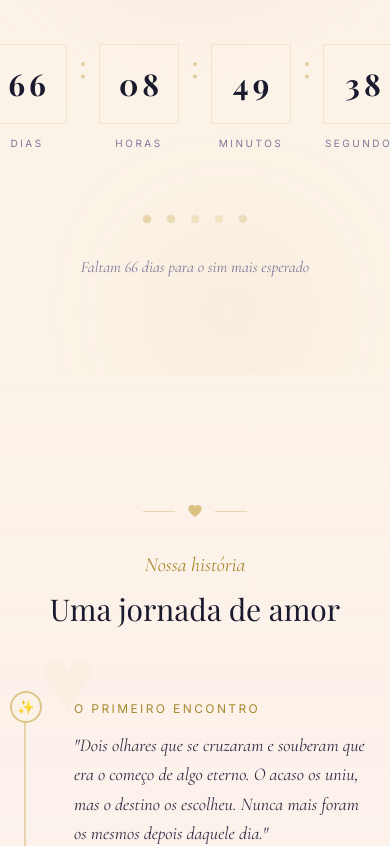
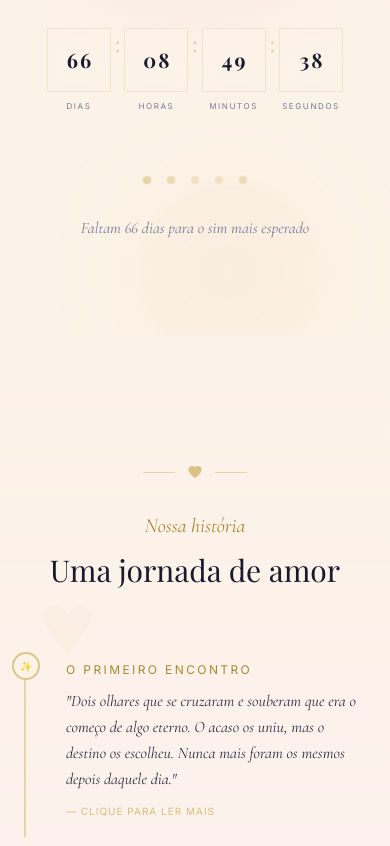
Before and after one commit to josephclan22-eng/-convite-casamento, a React (Vite) app: page / in a window 390 px wide. Shown: the part 1060-1906 px from the top of the page. Built offline with nearby package versions, Linux system fonts and the light colour scheme; no server answers; the HTML template or start-up script is replaced by a standard one; a web font is replaced by a local one.

Commit message:
Responsividade: ajustes countdown, story, details, giftlist para mobile

```diff
--- a/src/components/Countdown.tsx
+++ b/src/components/Countdown.tsx
@@ -6,12 +6,12 @@ function CountdownBlock({ value, label }: { value: number; label: string }) {
 
   return (
     <div className="flex flex-col items-center group">
-      <div className="relative w-20 h-20 md:w-28 md:h-28 flex items-center justify-center border border-gold/20 bg-cream/70 backdrop-blur-sm transition-all duration-500 group-hover:border-gold/50 group-hover:shadow-lg group-hover:shadow-gold/5">
-        <div className="flex gap-1 md:gap-1.5">
+      <div className="relative w-16 h-16 sm:w-20 sm:h-20 md:w-28 md:h-28 flex items-center justify-center border border-gold/20 bg-cream/70 backdrop-blur-sm transition-all duration-500 group-hover:border-gold/50 group-hover:shadow-lg group-hover:shadow-gold/5">
+        <div className="flex gap-0.5 sm:gap-1 md:gap-1.5">
           {digits.map((d, i) => (
             <span
               key={`${d}-${i}`}
-              className="font-serif text-3xl md:text-5xl font-bold text-ink tabular-nums countdown-digit"
+              className="font-serif text-xl sm:text-3xl md:text-5xl font-bold text-ink tabular-nums countdown-digit"
               style={{
                 animation: value !== 0 ? `countdown-tick 0.3s ease-out ${i * 0.05}s` : undefined,
               }}
@@ -21,7 +21,7 @@ function CountdownBlock({ value, label }: { value: number; label: string }) {
           ))}
         </div>
       </div>
-      <span className="font-sans text-[10px] md:text-xs text-muted tracking-[0.25em] uppercase mt-3">
+      <span className="font-sans text-[8px] sm:text-[10px] md:text-xs text-muted tracking-[0.2em] sm:tracking-[0.25em] uppercase mt-2 sm:mt-3">
         {label}
       </span>
     </div>
@@ -56,13 +56,13 @@ export default function Countdown() {
           Para o grande dia
         </h2>
 
-        <div className="mt-12 flex justify-center gap-3 md:gap-6">
+        <div className="mt-8 sm:mt-12 flex justify-center gap-1 sm:gap-3 md:gap-6">
           <CountdownBlock value={time.days} label="Dias" />
-          <span className="font-serif text-3xl md:text-4xl text-gold/50 self-start mt-1 md:mt-3">:</span>
+          <span className="font-serif text-xl sm:text-3xl md:text-4xl text-gold/50 self-start mt-0.5 sm:mt-1 md:mt-3">:</span>
           <CountdownBlock value={time.hours} label="Horas" />
-          <span className="font-serif text-3xl md:text-4xl text-gold/50 self-start mt-1 md:mt-3">:</span>
+          <span className="font-serif text-xl sm:text-3xl md:text-4xl text-gold/50 self-start mt-0.5 sm:mt-1 md:mt-3">:</span>
           <CountdownBlock value={time.minutes} label="Minutos" />
-          <span className="font-serif text-3xl md:text-4xl text-gold/50 self-start mt-1 md:mt-3">:</span>
+          <span className="font-serif text-xl sm:text-3xl md:text-4xl text-gold/50 self-start mt-0.5 sm:mt-1 md:mt-3">:</span>
           <CountdownBlock value={time.seconds} label="Segundos" />
         </div>
 
--- a/src/components/Details.tsx
+++ b/src/components/Details.tsx
@@ -26,10 +26,10 @@ export default function Details() {
           {schedule.map((item, i) => (
             <div
               key={i}
-              className="flex items-center gap-6 p-6 border border-gold/10 bg-cream/60 backdrop-blur-sm hover:border-gold/30 transition-all duration-300 group"
+              className="flex items-center gap-3 sm:gap-6 p-4 sm:p-6 border border-gold/10 bg-cream/60 backdrop-blur-sm hover:border-gold/30 transition-all duration-300 group"
             >
-              <div className="flex-shrink-0 w-16 md:w-20 text-center">
-                <span className="font-serif text-lg md:text-xl font-bold text-gold-dark">{item.time}</span>
+              <div className="flex-shrink-0 w-14 sm:w-16 md:w-20 text-center">
+                <span className="font-serif text-sm sm:text-lg md:text-xl font-bold text-gold-dark">{item.time}</span>
               </div>
               <div className="flex-shrink-0 w-10 h-10 flex items-center justify-center border border-gold/20 rounded-full text-lg group-hover:border-gold/50 transition-all duration-300">
                 {item.icon}
@@ -42,7 +42,7 @@ export default function Details() {
           ))}
         </div>
 
-        <div className="mt-10 p-8 border border-gold/20 bg-cream/70 backdrop-blur-sm">
+        <div className="mt-10 p-6 sm:p-8 border border-gold/20 bg-cream/70 backdrop-blur-sm">
           <div className="flex items-center justify-center gap-2 mb-4">
             <svg className="w-5 h-5 text-gold" fill="none" viewBox="0 0 24 24" stroke="currentColor">
               <path strokeLinecap="round" strokeLinejoin="round" strokeWidth={1.5} d="M9 6.75V15m6-6v8.25m.503 3.498l4.875-2.437c.381-.19.622-.58.622-1.006V4.82c0-.836-.88-1.38-1.628-1.006l-3.869 1.934c-.317.159-.69.159-1.006 0L9.503 3.252a1.125 1.125 0 00-1.006 0L3.622 5.689C3.24 5.88 3 6.27 3 6.695V19.18c0 .836.88 1.38 1.628 1.006l3.869-1.934c.317-.159.69-.159 1.006 0l4.994 2.497c.317.158.69.158 1.006 0z" />
--- a/src/components/GiftList.tsx
+++ b/src/components/GiftList.tsx
@@ -19,7 +19,7 @@ export default function GiftList() {
           Se quiser nos presentear, sua presença já é o maior presente. Mas se sentir vontade, preparamos uma sugestão:
         </p>
 
-        <div className="max-w-md mx-auto p-8 border border-gold/20 bg-cream/70 backdrop-blur-sm hover:border-gold/40 transition-all duration-300">
+        <div className="max-w-md mx-auto p-6 sm:p-8 border border-gold/20 bg-cream/70 backdrop-blur-sm hover:border-gold/40 transition-all duration-300">
           <div className="w-16 h-16 mx-auto mb-6 flex items-center justify-center border-2 border-gold/20 rounded-full">
             <svg className="w-8 h-8 text-gold" fill="none" viewBox="0 0 24 24" stroke="currentColor">
               <path strokeLinecap="round" strokeLinejoin="round" strokeWidth={1.5} d="M12 6v12m-3-2.818l.879.659c1.171.879 3.07.879 4.242 0 1.172-.879 1.172-2.303 0-3.182C13.536 12.219 12.768 12 12 12c-.725 0-1.45-.22-2.003-.659-1.106-.879-1.106-2.303 0-3.182s2.9-.879 4.006 0l.415.33M21 12a9 9 0 11-18 0 9 9 0 0118 0z" />
--- a/src/components/Story.tsx
+++ b/src/components/Story.tsx
@@ -56,10 +56,10 @@ export default function Story() {
           {milestones.map((item, i) => (
             <div
               key={i}
-              className="relative pl-12 md:pl-20 border-l-2 border-gold/40 cursor-pointer group"
+              className="relative pl-10 sm:pl-12 md:pl-20 border-l-2 border-gold/40 cursor-pointer group"
               onClick={() => setExpanded(expanded === i ? null : i)}
             >
-              <div className="absolute left-0 top-0 -translate-x-1/2 w-8 h-8 md:w-10 md:h-10 rounded-full border-2 border-gold/60 bg-cream flex items-center justify-center text-sm group-hover:border-gold transition-all duration-300 group-hover:shadow-lg group-hover:shadow-gold/20">
+              <div className="absolute left-0 top-0 -translate-x-1/2 w-7 h-7 sm:w-8 sm:h-8 md:w-10 md:h-10 rounded-full border-2 border-gold/60 bg-cream flex items-center justify-center text-[10px] sm:text-sm group-hover:border-gold transition-all duration-300 group-hover:shadow-lg group-hover:shadow-gold/20">
                 {item.icon}
               </div>
 
@@ -67,7 +67,7 @@ export default function Story() {
                 <span className="font-sans text-xs text-gold-dark tracking-[0.2em] uppercase">
                   {item.date}
                 </span>
-                <p className="font-garamond text-ink-light text-lg md:text-xl leading-relaxed mt-3 italic transition-all duration-300">
+                <p className="font-garamond text-ink-light text-base sm:text-lg md:text-xl leading-relaxed mt-2 sm:mt-3 italic transition-all duration-300">
                   "{item.text}"
                 </p>
                 {expanded === i && (
```
